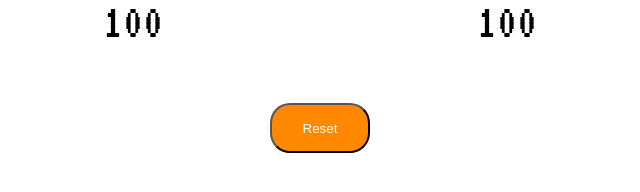
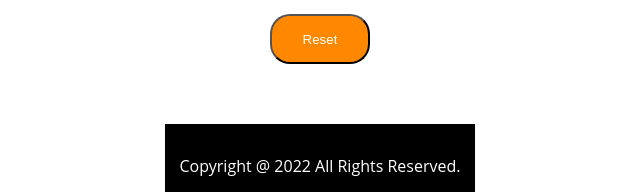
Before and after one commit to subhamgcon/Onix-Zeta, a plain HTML site: page index.html in a window 1280 px wide. Shown: the part 655-847 px from the top of the page, without its empty margins (328-968 px from the left). Before the commit the page ends 816 px from the top, so only its background shows below. Drawn offline with Linux system fonts and the light colour scheme.

Commit message:
Adding footer

```diff
--- a/index.html
+++ b/index.html
@@ -108,7 +108,14 @@
   <source src="sounds/victory.mp3" type="audio/mpeg">
 </audio>
 
+
   <script src="script.js"></script>
 </body>
+<footer>
+
+  <div class="footer-copyright">
+      <p>Copyright @ 2022 All Rights Reserved.</p>
+  </div>
+</footer>
 
 </html>
--- a/style.css
+++ b/style.css
@@ -7,6 +7,7 @@ body {
   height: 100vh;
   display: flex;
   flex-direction: column;
+  min-height: 100%;
   justify-content: center;
   align-items: center;
   font-family: 'VT323', monospace;
@@ -156,3 +157,47 @@ body {
   height:150px;
   width: 300px;
 }
+@import url('https://fonts.googleapis.com/css2?family=Open+Sans:wght@300&family=Roboto:wght@300&display=swap');
+
+
+html{
+    height: 100%;
+}
+
+body{
+	font-family: 'Open Sans', sans-serif;
+    display: flex;
+    flex-direction: column;
+    min-height: 100%;
+}
+
+a{
+    text-decoration: none;
+}
+
+footer{
+    background-color: #ffffff;
+    text-align: center;
+    text-transform: uppercase;
+    padding-top: 30px;
+    margin-top: auto;
+}
+
+footer li{
+    list-style: none;
+    margin: 10px;
+    display: inline-block;
+}
+
+
+.footer-copyright{
+    background-color:#000000;
+    color: white;
+    padding: 15px;
+    margin-top: 30px;
+    text-transform: capitalize;
+}
+
+.footer-copyright p{
+    margin-bottom: 0px;
+}
```
